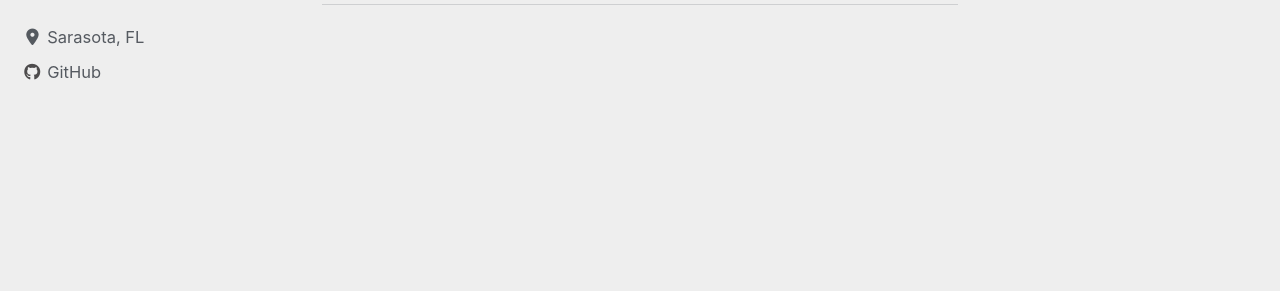
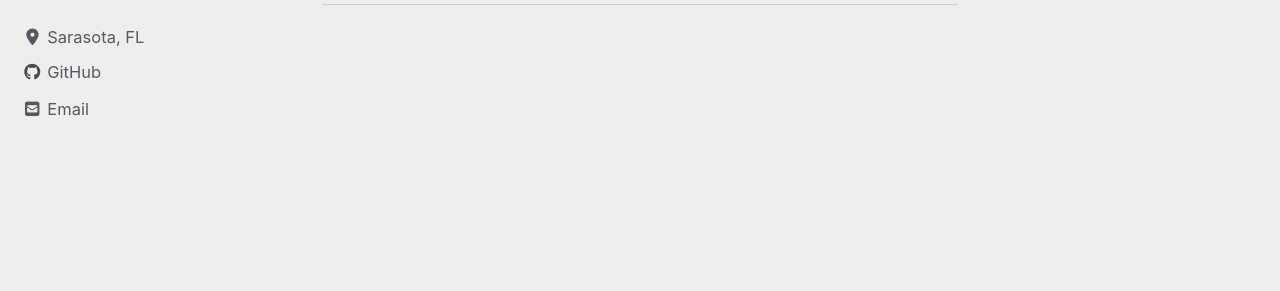
Before and after one commit to David-Yamin/David-Yamin.github.io, a Jekyll site: the page built from index.html, in a window 1280 px wide. Shown: the part 175-466 px from the top of the page. Built offline with Jekyll 4.4.1, drawn with Linux system fonts in a browser that asks for light colours; cached includes are drawn as plain includes; nearby versions of some CDN libraries; the list of posts is cut into pages by our own code.

Commit message:
Update _config.yml

```diff
--- a/_config.yml
+++ b/_config.yml
@@ -111,7 +111,7 @@ author:
   avatar           : # path of avatar image, e.g. "/assets/images/bio-photo.jpg"
   bio              : "Data Science Portfolio"
   location         : "Sarasota, FL"
-  email            : #"dyamin.data.science@gmail.com"
+  email            : "dyamin.data.science@gmail.com"
   links:
     - label: "Email"
       icon: "fas fa-fw fa-envelope-square"
```
